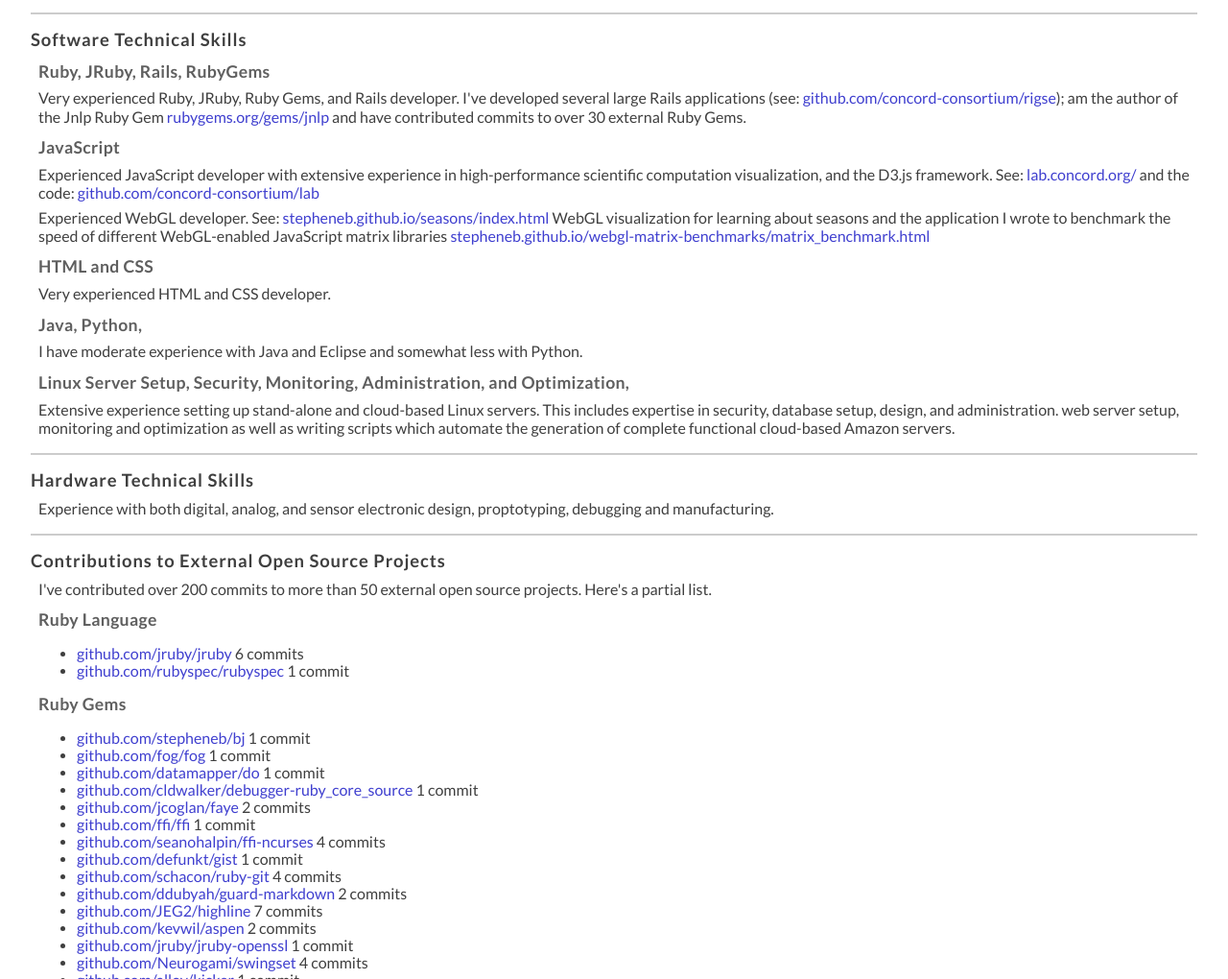
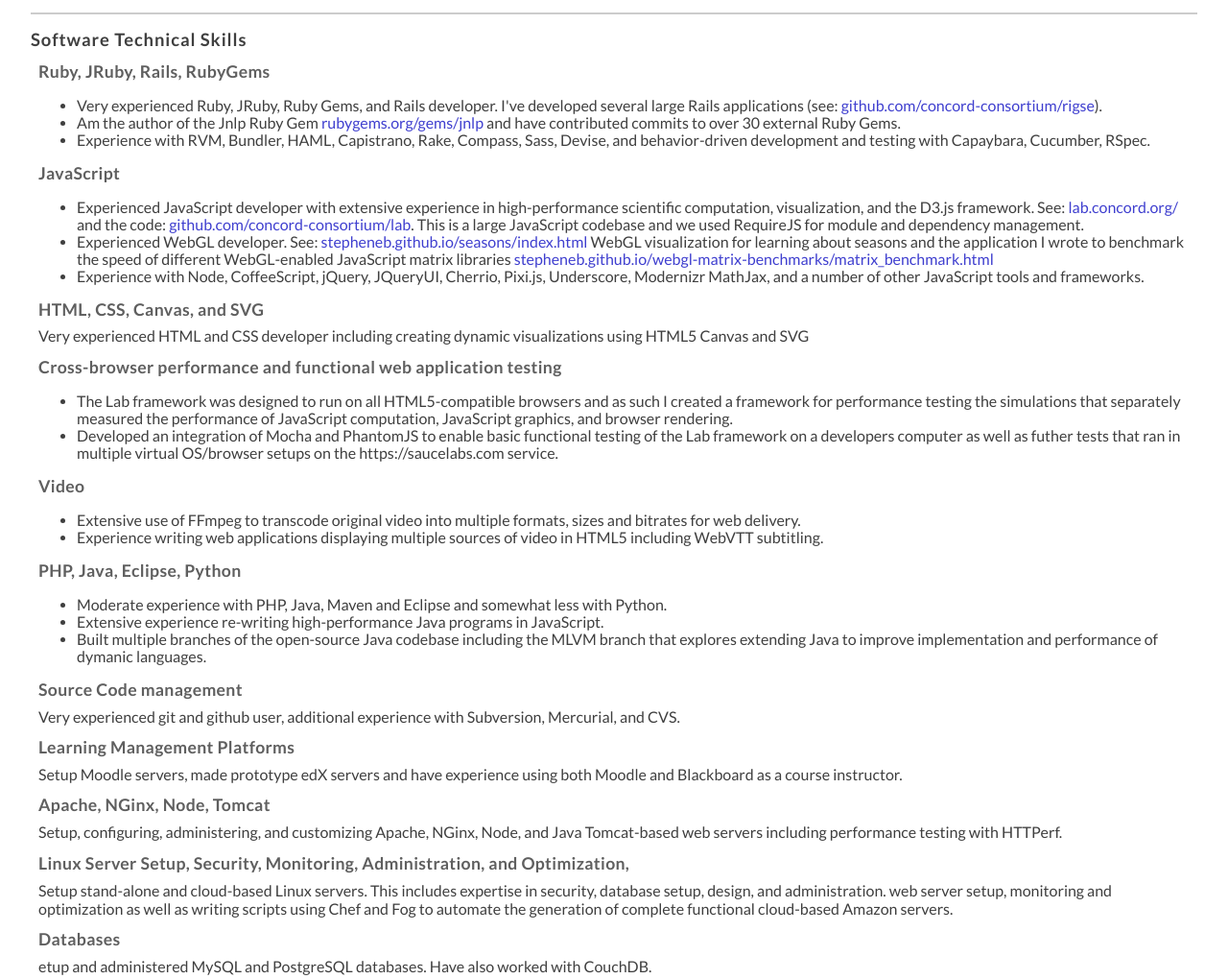
Before and after one commit to stepheneb/stepheneb.github.io, a plain HTML site: page resume.html in a window 1280 px wide. Shown: the part 1369-2389 px from the top of the page at 96% size. Drawn offline with Linux system fonts and the light colour scheme; files whose address does not match are found by name.

Commit message:
lots more in the software section …

```diff
--- a/resume.html
+++ b/resume.html
@@ -12,7 +12,7 @@
       <h1>Stephen Bannasch</h1>
       <p class="github"><a href="https://github.com/stepheneb">github.com/stepheneb</a></p>
       <p>106 Sand Hill Road, Shutebsury MA 01072, 413 259 9125</p>
-      <p>last update: 2013 04 10</p>
+      <p>last update: 2013 04 16</p>
       <p>stephen.bannasch@gmail.com</p>
       <p><a href="http://stepheneb.github.io/resume.html">stepheneb.github.io/resume.html</a></p>
     </div>
@@ -133,44 +133,113 @@
       <h2>Software Technical Skills</h2>
       <div class="section">
         <div class="location">Ruby, JRuby, Rails, RubyGems</div>
+        <ul>
+          <li>
+            Very experienced Ruby, JRuby, Ruby Gems, and Rails developer. I've developed several large Rails applications
+            (see: <a href="https://github.com/concord-consortium/rigse">github.com/concord-consortium/rigse</a>).
+          </li>
+          <li>
+            Am the author of the Jnlp Ruby Gem <a href="https://rubygems.org/gems/jnlp">rubygems.org/gems/jnlp</a> and
+            have contributed commits to over 30 external Ruby Gems.
+          </li>
+          <li>
+            Experience with RVM, Bundler, HAML, Capistrano, Rake, Compass, Sass, Devise, and behavior-driven development and
+            testing with Capaybara, Cucumber, RSpec.
+          </li>
+        </ul>
+        <div class="location">JavaScript</div>
+        <ul>
+          <li>
+            Experienced JavaScript developer with extensive experience in high-performance scientific computation, visualization,
+            and the D3.js framework. See: <a href="http://lab.concord.org">lab.concord.org/</a> and the
+            code: <a href="https://github.com/concord-consortium/lab">github.com/concord-consortium/lab</a>. This is a large JavaScript
+           codebase and we used RequireJS for module and dependency management.
+          </li>
+          <li>
+            Experienced WebGL developer. See: <a href="http://stepheneb.github.io/seasons/index.html">stepheneb.github.io/seasons/index.html</a>
+            WebGL visualization for learning about seasons and the application I wrote to benchmark the speed of different WebGL-enabled JavaScript matrix libraries
+            <a href="http://stepheneb.github.io/webgl-matrix-benchmarks/matrix_benchmark.html">stepheneb.github.io/webgl-matrix-benchmarks/matrix_benchmark.html</a>
+          </li>
+          <li>
+            Experience with Node, CoffeeScript, jQuery, JQueryUI, Cherrio, Pixi.js, Underscore, Modernizr
+            MathJax, and a number of other JavaScript tools and frameworks.
+          </li>
+        </ul>
+        <div class="location">HTML, CSS, Canvas, and SVG</div>
         <p>
-          Very experienced Ruby, JRuby, Ruby Gems, and Rails developer. I've developed several large Rails applications
-          (see: <a href="https://github.com/concord-consortium/rigse">github.com/concord-consortium/rigse</a>); am the
-          author of the Jnlp Ruby Gem <a href="https://rubygems.org/gems/jnlp">rubygems.org/gems/jnlp</a>
-          and have contributed commits to over 30 external Ruby Gems.
+          Very experienced HTML and CSS developer including creating dynamic visualizations using HTML5 Canvas and SVG
         </p>
-        <div class="location">JavaScript</div>
+        <div class="location">Cross-browser performance and functional web application testing</div>
+        <ul>
+          <li>
+            The Lab framework was designed to run on all HTML5-compatible browsers and as such I created a framework
+            for performance testing the simulations that separately measured the performance of JavaScript computation,
+            JavaScript graphics, and browser rendering.
+          </li>
+          <li>
+            Developed an integration of Mocha and PhantomJS to enable basic functional testing of the Lab framework on a
+            developers computer as well as futher tests that ran in multiple virtual OS/browser setups
+            on the https://saucelabs.com service.
+          </li>
+        </ul>
+        <div class="location">Video</div>
+        <ul>
+          <li>
+            Extensive use of FFmpeg to transcode original video into multiple formats, sizes and bitrates for web delivery.
+          </li>
+          <li>
+            Experience writing web applications displaying multiple sources of video in HTML5 including WebVTT subtitling.
+          </li>
+        </ul>
+        <div class="location">PHP, Java, Eclipse, Python </div>
+        <ul>
+          <li>
+            Moderate experience with PHP, Java, Maven and Eclipse and somewhat less with Python.
+          </li>
+          <li>
+            Extensive experience re-writing high-performance Java programs in JavaScript.
+          </li>
+          <li>
+            Built multiple branches of the open-source Java codebase including the MLVM branch
+            that explores extending Java to improve implementation and performance of dymanic languages.
+          </li>
+        </ul>
+        <div class="location">Source Code management</div>
         <p>
-          Experienced JavaScript developer with extensive experience in high-performance scientific computation visualization,
-          and the D3.js framework. See: <a href="http://lab.concord.org">lab.concord.org/</a> and the
-          code: <a href="https://github.com/concord-consortium/lab">github.com/concord-consortium/lab</a>
+          Very experienced git and github user, additional experience with Subversion, Mercurial, and CVS.
         </p>
+        <div class="location">Learning Management Platforms </div>
         <p>
-          Experienced WebGL developer. See: <a href="http://stepheneb.github.io/seasons/index.html">stepheneb.github.io/seasons/index.html</a>
-          WebGL visualization for learning about seasons and the application I wrote to benchmark the speed of different WebGL-enabled JavaScript matrix libraries
-          <a href="http://stepheneb.github.io/webgl-matrix-benchmarks/matrix_benchmark.html">stepheneb.github.io/webgl-matrix-benchmarks/matrix_benchmark.html</a>
+          Setup Moodle servers, made prototype edX servers and have experience using both Moodle and Blackboard as a course instructor.
         </p>
-        <div class="location">HTML and CSS</div>
+        <div class="location">Apache, NGinx, Node, Tomcat</div>
         <p>
-          Very experienced HTML and CSS developer.
-        </p>
-        <div class="location">Java, Python, </div>
-        <p>
-          I have moderate experience with Java and Eclipse and somewhat less with Python.
+          Setup, configuring, administering, and customizing Apache, NGinx, Node, and Java Tomcat-based web servers including
+          performance testing with HTTPerf.
         </p>
         <div class="location">Linux Server Setup, Security, Monitoring, Administration, and Optimization, </div>
         <p>
-          Extensive experience setting up stand-alone and cloud-based Linux servers. This includes expertise in security,
-          database setup, design, and administration. web server setup, monitoring and optimization as well as writing scripts
-          which automate the generation of complete functional cloud-based Amazon servers.
+          Setup stand-alone and cloud-based Linux servers. This includes expertise in security,
+          database setup, design, and administration. web server setup, monitoring and optimization as well as writing scripts using
+          Chef and Fog to automate the generation of complete functional cloud-based Amazon servers.
+        </p>
+        <div class="location">Databases</div>
+        <p>
+          etup and administered MySQL and PostgreSQL databases. Have also worked with CouchDB.
+        </p>
       </div>
 
       <hr/>
       <h2>Hardware Technical Skills</h2>
       <div class="section">
-        <p>
-          Experience with both digital, analog, and sensor electronic design, proptotyping, debugging and manufacturing.
-        </p>
+        <ul>
+          <li>
+            Digital, analog, and sensor electronic design, proptotyping, debugging and manufacturing.
+          </li>
+          <li>
+            Arduinos and Microchip microcontroller development.
+          </li>
+        </ul>
       </div>
 
       <hr/>
```
